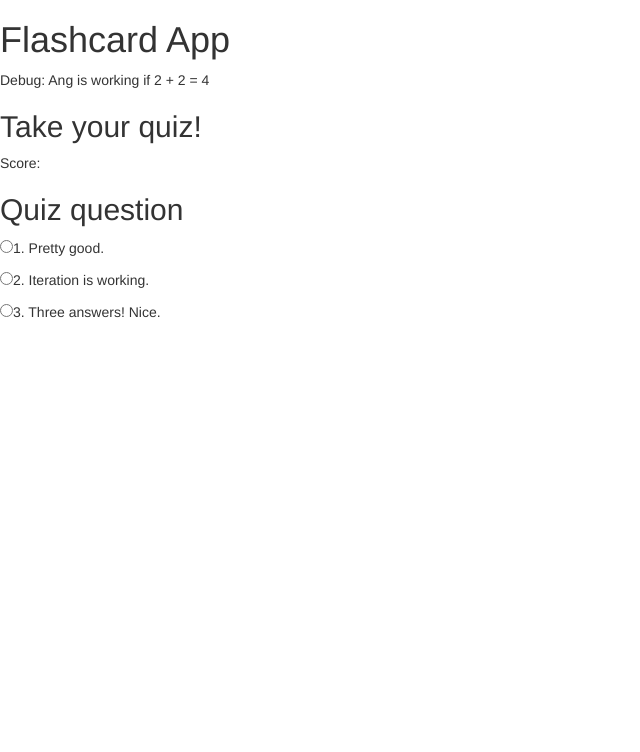
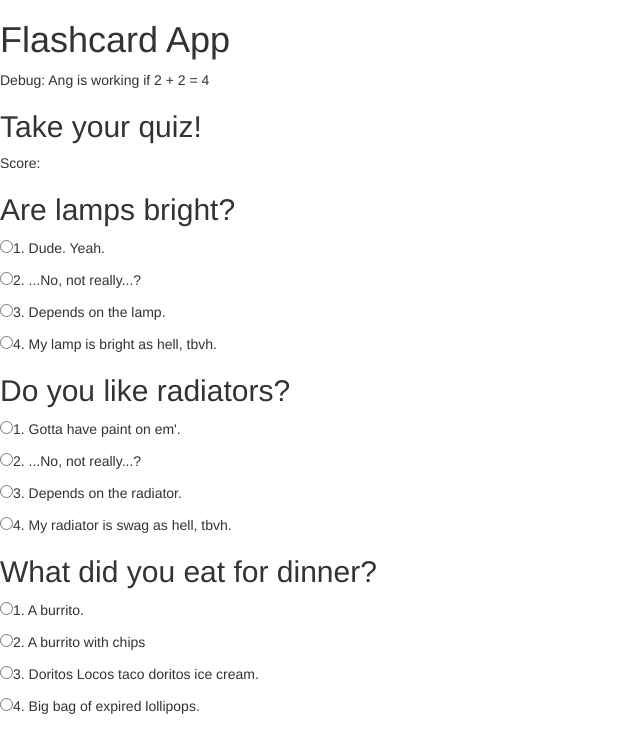
Before and after one commit to alexdvance/flashcard, a plain HTML site: page index.html in a window 1280 px wide. Shown: the whole page, without its empty margins (0-640 px from the left). Drawn offline with Linux system fonts and the light colour scheme.

Commit message:
Tight! Iterating over each question and over each question`s answers without a hitch. This is going to be my stopping point for tonight. Next up I`m going to get this json pulled from local storage. After that I`ll let you submit the json to local storage through the config screen.

```diff
--- a/index.html
+++ b/index.html
@@ -55,12 +55,12 @@
 			<div class="quiz-score">Score: </div>
 		</div>
 
-		<div class="quiz-cards">
+		<div class="quiz-cards" ng-repeat="question in questions">
 			<form class="quiz-card">
-				<h2 class="quiz-question">Quiz question</h2>
-				<ul class="quiz-answers list-unstyled" ng-repeat="question in questions">
+				<h2 class="quiz-question">{{question.question}}</h2>
+				<ul class="quiz-answers list-unstyled" ng-repeat="answer in question.answers">
 					<li class="quiz-answer">
-						<input type="radio" name="quiz-answer-selected" for="quiz-answer-selected" /><span class="quiz-answer">{{$index + 1}}. {{question.answer}}</span>
+						<input type="radio" name="quiz-answer-selected" for="quiz-answer-selected" /><span class="quiz-answer">{{$index + 1}}. {{answer}}</span>
 					</li>
 				</ul>
 			</div>
--- a/js/flashcard.js
+++ b/js/flashcard.js
@@ -2,11 +2,29 @@ var flashcard = angular.module('flashcard', []);
 
 flashcard.controller('FlashcardCtrl', function ($scope) {
   $scope.questions = [
-    {'question': 'How\'s this working?',
-     'answer': 'Pretty good.'},
-    {'question': 'How\'s this working now?',
-     'answer': 'Iteration is working.'},
-    {'question': 'How\'s this working?',
-     'answer': 'Three answers! Nice.'}
+		{'question': 'Are lamps bright?',
+			'answers': [
+				'Dude. Yeah.',
+				'...No, not really...?',
+				'Depends on the lamp.',
+				'My lamp is bright as hell, tbvh.'
+			]
+		},
+		{'question': 'Do you like radiators?',
+			'answers': [
+				'Gotta have paint on em\'.',
+				'...No, not really...?',
+				'Depends on the radiator.',
+				'My radiator is swag as hell, tbvh.'
+			]
+		},
+		{'question': 'What did you eat for dinner?',
+			'answers': [
+				'A burrito.',
+				'A burrito with chips',
+				'Doritos Locos taco doritos ice cream.',
+				'Big bag of expired lollipops.'
+			]
+		}
   ];
 });
```
